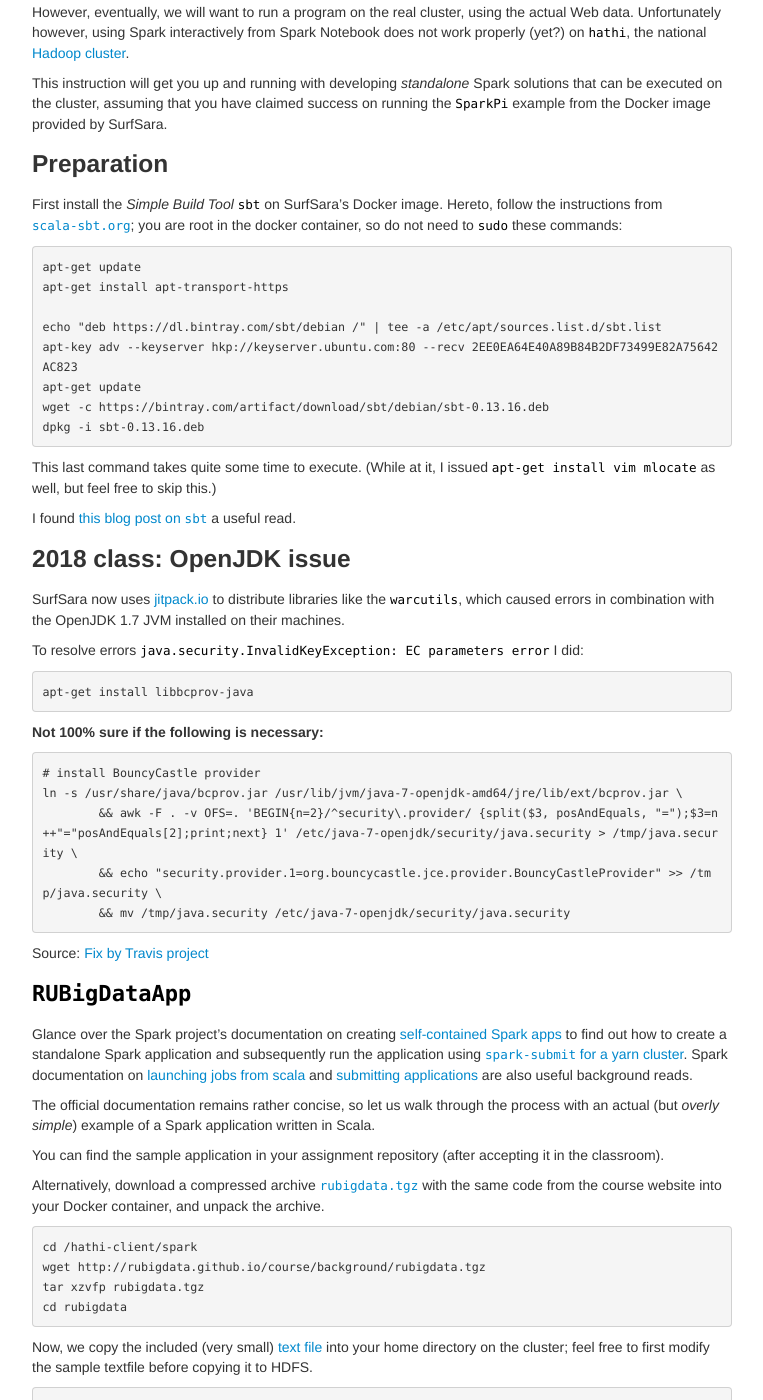
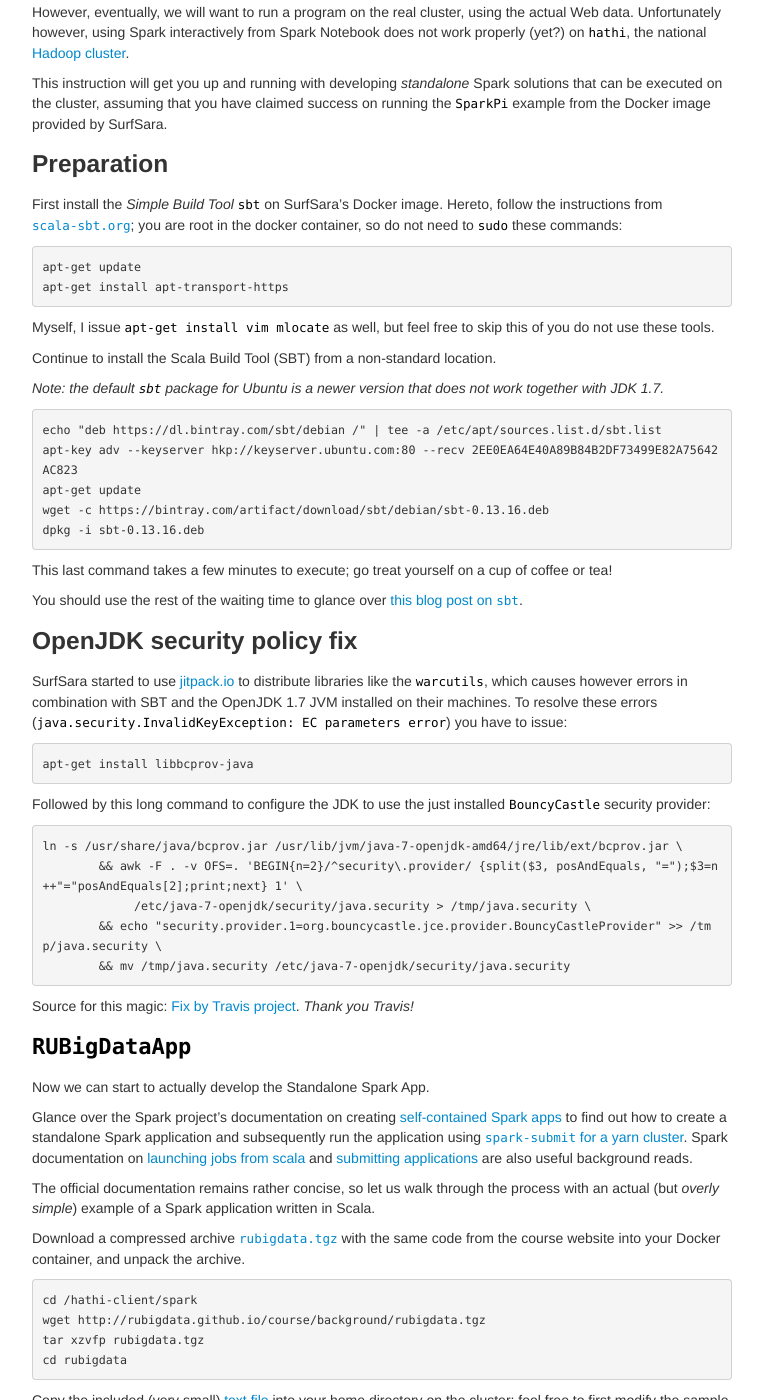
Before and after one commit to Thelukepet/course, a Jekyll site: the page built from background/sbt.md, in a window 1280 px wide and 1400 px high, scrolled down 290 px. Shown: the whole window, without its empty margins (258-1021 px from the left). Built offline with Jekyll 4.4.1, drawn with Linux system fonts in a browser that asks for light colours.

Commit message:
Updates after checking correctness of the new commands to use SBT.

````diff
--- a/background/sbt.md
+++ b/background/sbt.md
@@ -28,7 +28,16 @@
 ```
 apt-get update
 apt-get install apt-transport-https
+```
 
+Myself, I issue `apt-get install vim mlocate` as well, but feel free to skip this of you do not use
+these tools.
+
+Continue to install the Scala Build Tool (SBT) from a non-standard location.
+
+_Note: the default `sbt` package for Ubuntu is a newer version that does not work together with JDK 1.7._
+
+```
 echo "deb https://dl.bintray.com/sbt/debian /" | tee -a /etc/apt/sources.list.d/sbt.list
 apt-key adv --keyserver hkp://keyserver.ubuntu.com:80 --recv 2EE0EA64E40A89B84B2DF73499E82A75642AC823
 apt-get update
@@ -36,35 +45,36 @@
 dpkg -i sbt-0.13.16.deb
 ```
 
-This last command takes quite some time to execute.
-(While at it, I issued `apt-get install vim mlocate` as well, but feel free to skip this.)
+This last command takes a few minutes to execute; go treat yourself on a cup of coffee or tea!
 
-I found [this blog post on `sbt`](http://xerial.org/blog/2014/03/24/sbt/) a useful read.
+You should use the rest of the waiting time to glance over [this blog post on `sbt`](http://xerial.org/blog/2014/03/24/sbt/).
 
-### 2018 class: OpenJDK issue
+### OpenJDK security policy fix
 
-SurfSara now uses [jitpack.io](https://jitpack.io/) to distribute libraries like the `warcutils`,
-which caused errors in combination with the OpenJDK 1.7 JVM installed on their machines.
-
-To resolve errors `java.security.InvalidKeyException: EC parameters error` I did:
+SurfSara started to use [jitpack.io](https://jitpack.io/) to distribute libraries like the `warcutils`,
+which causes however errors in combination with SBT and the OpenJDK 1.7 JVM installed on their machines.
+To resolve these errors (`java.security.InvalidKeyException: EC parameters error`) you have to issue:
 
 ```
 apt-get install libbcprov-java
 ```
 
-__Not 100% sure if the following is necessary:__
+Followed by this long command to configure the JDK to use the just installed `BouncyCastle` security provider:
 
 ```
-# install BouncyCastle provider
 ln -s /usr/share/java/bcprov.jar /usr/lib/jvm/java-7-openjdk-amd64/jre/lib/ext/bcprov.jar \
-        && awk -F . -v OFS=. 'BEGIN{n=2}/^security\.provider/ {split($3, posAndEquals, "=");$3=n++"="posAndEquals[2];print;next} 1' /etc/java-7-openjdk/security/java.security > /tmp/java.security \
+        && awk -F . -v OFS=. 'BEGIN{n=2}/^security\.provider/ {split($3, posAndEquals, "=");$3=n++"="posAndEquals[2];print;next} 1' \
+             /etc/java-7-openjdk/security/java.security > /tmp/java.security \
         && echo "security.provider.1=org.bouncycastle.jce.provider.BouncyCastleProvider" >> /tmp/java.security \
         && mv /tmp/java.security /etc/java-7-openjdk/security/java.security
 ```
 
-Source: [Fix by Travis project](https://github.com/travis-ci/travis-ci/issues/8503)
+Source for this magic: [Fix by Travis project](https://github.com/travis-ci/travis-ci/issues/8503).
+_Thank you Travis!_
 
 ### `RUBigDataApp`
+
+Now we can start to actually develop the Standalone Spark App.
 
 Glance over the Spark project's documentation on creating
 [self-contained Spark apps](http://spark.apache.org/docs/2.1.2/quick-start.html#self-contained-applications)
@@ -76,9 +86,11 @@
 The official documentation remains rather concise, so let us walk through the process with an actual (but _overly simple_)
 example of a Spark application written in Scala.
 
+<!--
 You can find the sample application in your assignment repository (after accepting it in the classroom).
+-->
 
-Alternatively, download a compressed archive [`rubigdata.tgz`](rubigdata.tgz) with the same code from the
+Download a compressed archive [`rubigdata.tgz`](rubigdata.tgz) with the same code from the
 course website into your Docker container, and unpack the archive.
 
 ```
@@ -88,7 +100,7 @@
 cd rubigdata
 ```
 
-Now, we copy the included (very small) [text file](rubigdata/rubigdata-test.txt) into your home directory
+Copy the included (very small) [text file](rubigdata/rubigdata-test.txt) into your home directory
 on the cluster; feel free to first modify the sample textfile before copying it to HDFS.
 
 ```
````
